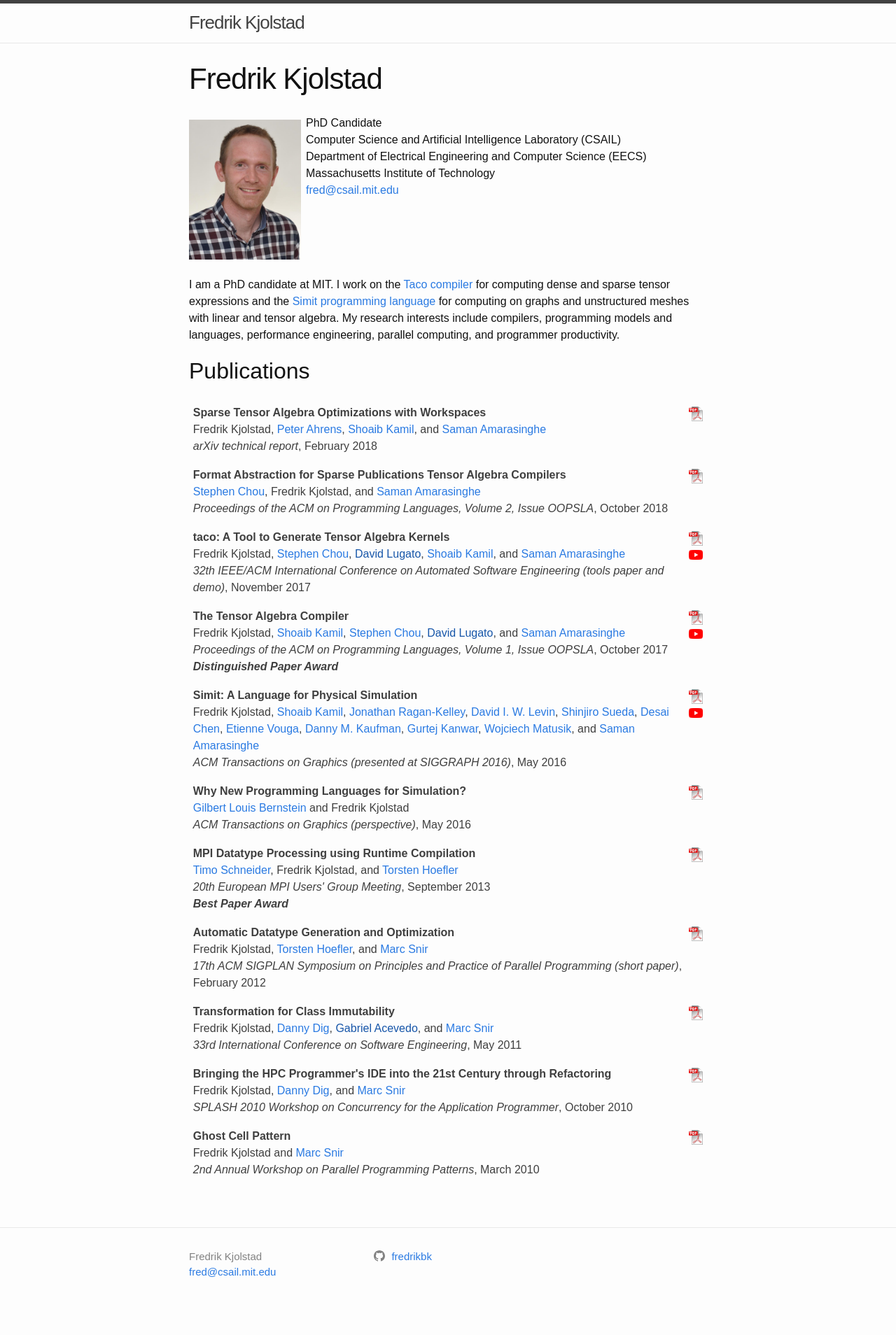
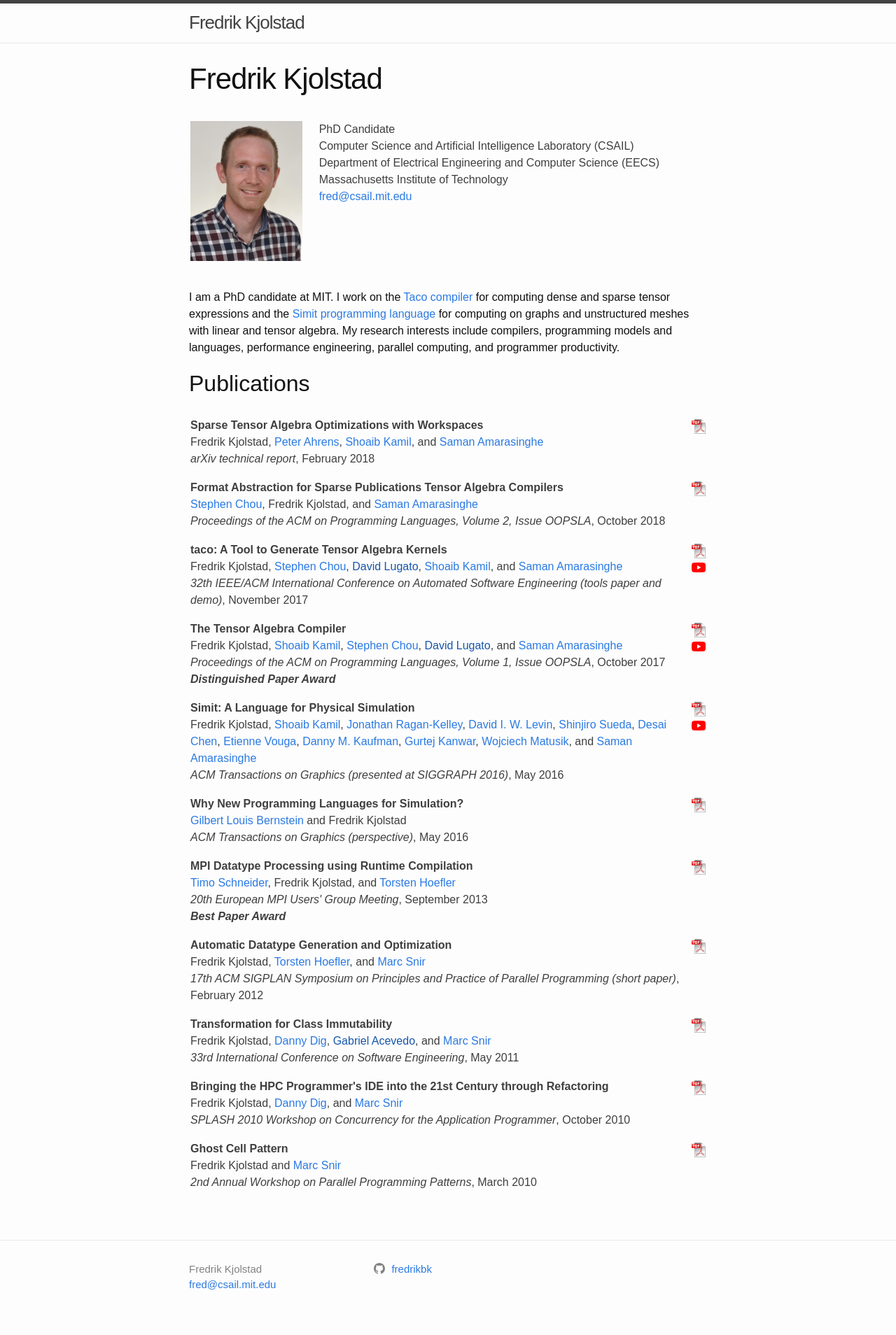
Before and after one commit to fredrikbk/fredrikbk.github.io, a Jekyll site: the page built from index.md, in a window 1280 px wide. Shown: the whole page at 70% size. Built offline with Jekyll 4.4.1, drawn with Linux system fonts in a browser that asks for light colours.

Commit message:
Fixs index top

```diff
--- a/_sass/minima/_base.scss
+++ b/_sass/minima/_base.scss
@@ -242,7 +242,7 @@ table {
 //  }
   th, td {
     //padding: ($spacing-unit / 3) ($spacing-unit / 2);
-    padding: ($spacing-unit / 4) ($spacing-unit / 8);
+    padding: ($spacing-unit / 4) 0;
   }
 //  th {
 //    background-color: lighten($grey-color-light, 3%);
--- a/index.md
+++ b/index.md
@@ -3,13 +3,19 @@ title: Fredrik Kjolstad
 layout: home
 ---
 
-![Fredrik Kjolstad](/assets/fred.jpg){:style="float:left; margin-right:7px; margin-top:7px; width:160px"}
+<table border="0" margin="0">
+<td>
+<img src="/assets/fred.jpg" width="160">
+<!-- ![Fredrik Kjolstad](/assets/fred.jpg){:style="float:left; margin-right:7px; margin-top:7px; width:160px"} -->
+</td>
+<td valign="top">
 PhD Candidate<br/>
 Computer Science and Artificial Intelligence Laboratory (CSAIL)<br/>
 Department of Electrical Engineering and Computer Science (EECS)<br/>
 Massachusetts Institute of Technology<br/>
-<fred@csail.mit.edu>
-<br/><br/><br/><br/><br/>
+<a href="mailto:fred@csail.mit.edu">fred@csail.mit.edu</a>
+</td>
+</table>
 
 I am a PhD candidate at MIT.  I work on the [Taco
 compiler](http://tensor-compiler.org) for computing dense and sparse
```
